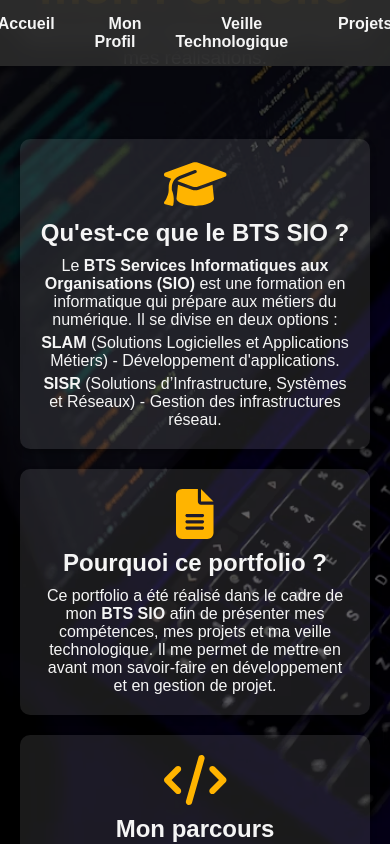
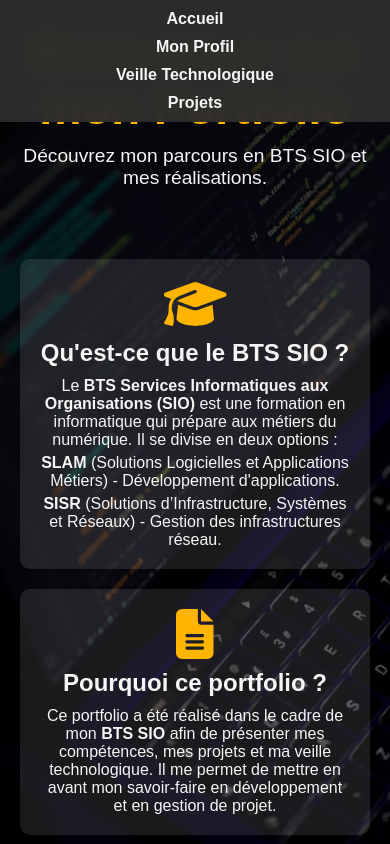
Before and after one commit to thoms33/portfolio-bts, a React (Vite) app: page / in a window 390 px wide. Shown: the top 844 px of the page. Built offline with nearby package versions, Linux system fonts and the light colour scheme.

Commit message:
test de correction recursive

```diff
--- a/src/index.css
+++ b/src/index.css
@@ -5,51 +5,123 @@
   box-sizing: border-box;
 }
 
-/* Applique un fond uniforme */
+/* 🔹 Style général du corps de page */
 body {
   font-family: "Nunito", sans-serif;
   background-color: #2c2c2c;
   color: #f5f5f5;
   text-align: center;
   min-height: 100vh;
+  overflow-x: hidden;
+  padding-top: 80px; /* Décale tout le contenu sous la navbar */
 }
 
-/* Conteneur principal pour empêcher les décalages */
+/* 🔹 Supprimer l’espace vide et les points en haut */
+ul, ol {
+  margin: 0;
+  padding: 0;
+  list-style: none;
+}
+
+/* 🔹 Ajuste toutes les pages pour éviter le chevauchement */
+.profile-container,
+.projects-container,
+.techwatch-container,
+.home-container {
+  padding-top: 100px; /* Évite que le contenu soit caché par la navbar */
+}
+
+/* 🔹 Conteneur principal pour empêcher les décalages */
 .page-container {
   display: flex;
   justify-content: center;
   align-items: center;
   height: 100vh;
-  padding-top: 60px; /* Décalage pour ne pas être caché par le Navbar */
+  padding-top: 80px; /* Assure que la navbar ne recouvre pas le contenu */
 }
-/* Ajustement général pour mobile */
+
+/* 🔹 Ajustement des grilles pour un meilleur affichage */
+.projects-grid {
+  display: flex;
+  flex-wrap: wrap;
+  justify-content: center;
+  gap: 20px;
+  margin-top: 20px;
+}
+
+/* 🔹 Style des cartes */
+.project-card {
+  background: rgba(255, 255, 255, 0.1);
+  padding: 20px;
+  border-radius: 10px;
+  width: 300px;
+  text-align: center;
+  box-shadow: 0px 4px 6px rgba(0, 0, 0, 0.3);
+  transition: transform 0.3s ease-in-out, box-shadow 0.3s ease-in-out;
+}
+
+.project-card:hover {
+  transform: scale(1.05);
+  box-shadow: 0px 6px 12px rgba(255, 180, 0, 0.5);
+}
+
+/* 🔹 Correction pour le PDF */
+.pdf-container iframe {
+  width: 100%;
+  max-width: 900px;
+  height: 600px;
+  border-radius: 5px;
+  margin-top: 20px;
+}
+
+/* 🔹 Ajustement responsive pour mobile */
 @media screen and (max-width: 768px) {
+  /* Ajuste les paddings pour éviter le chevauchement */
+  .profile-container,
+  .projects-container,
+  .techwatch-container,
+  .home-container {
+    padding-top: 80px;
+  }
+
+  /* Correction de la navbar sur mobile */
+  .navbar {
+    flex-direction: column;
+    align-items: center;
+    padding: 10px 0;
+    position: fixed;
+    top: 0;
+    left: 0;
+    width: 100%;
+    background: rgba(44, 44, 44, 0.95);
+    backdrop-filter: blur(10px);
+    z-index: 100;
+    height: auto;
+  }
+
+  .navbar ul {
+    flex-direction: column;
+    text-align: center;
+    gap: 10px;
+  }
+
+  .navbar a {
+    font-size: 1rem;
+    padding: 12px;
+    width: 100%;
+  }
+
+  /* Correction pour les grilles */
   .projects-grid {
-    flex-direction: column; /* Met les projets en colonne sur mobile */
+    flex-direction: column;
     align-items: center;
   }
 
   .project-card {
-    width: 90%; /* Ajuste la taille des cartes sur petit écran */
+    width: 90%;
   }
 
-  .fullscreen-image {
-    max-width: 95%;
-    max-height: 80vh;
-  }
-
-  /* Corriger la navigation */
-  .navbar {
-    flex-direction: column;
-    align-items: center;
-  }
-
-  .navbar a {
-    font-size: 1rem;
-    padding: 10px;
-  }
-
-  /* Correction pour le PDF */
+  /* Correction du PDF */
   .pdf-container iframe {
     height: 400px;
   }
```
